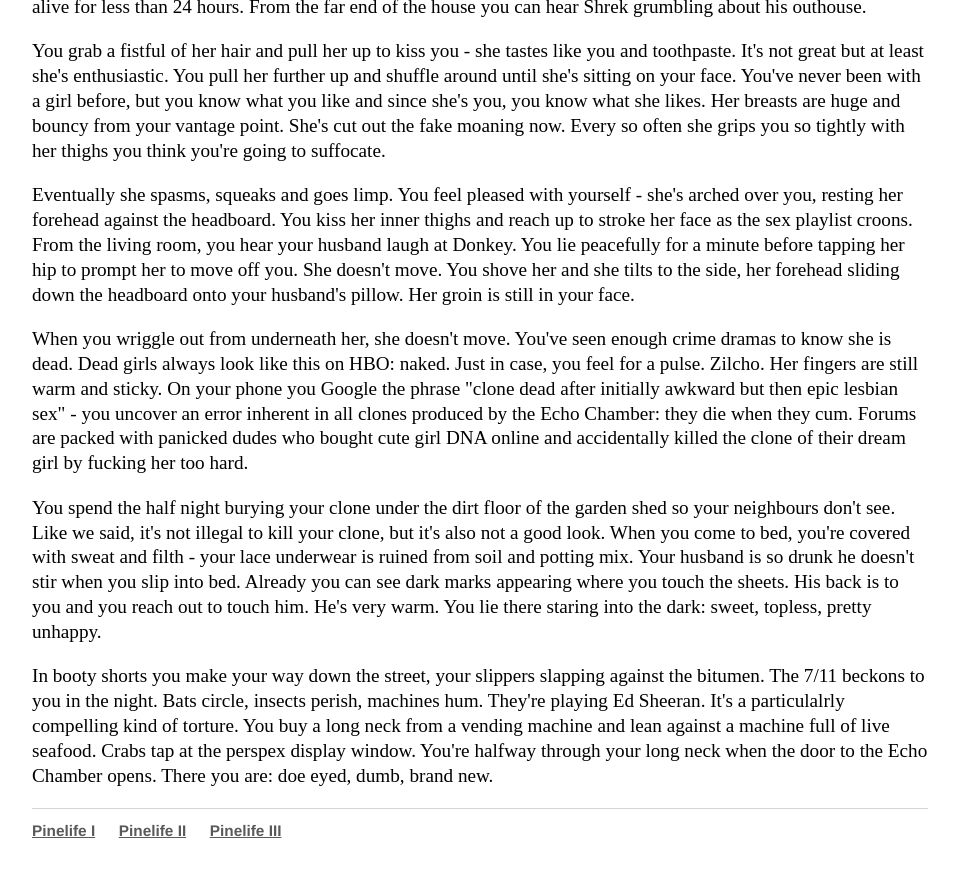
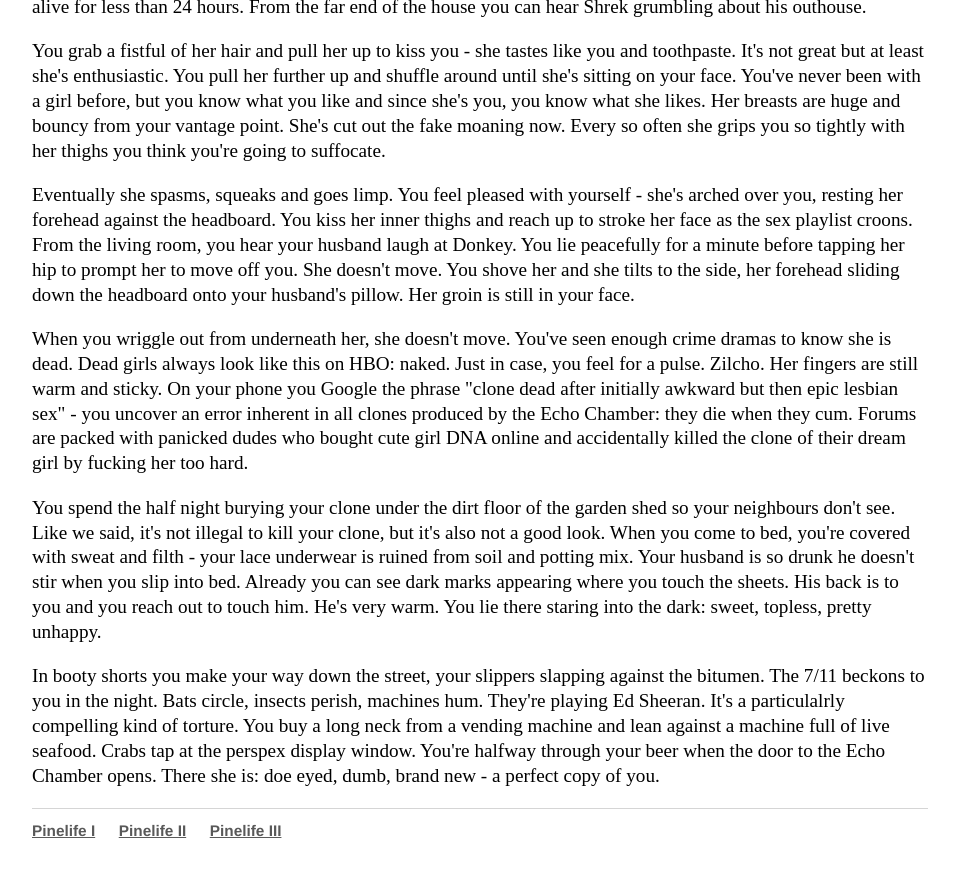
Before and after one commit to Pinelife/pinelife.github.io, a Jekyll site: the page built from Hellhole/excitingevent1.html, in a window 1280 px wide and 900 px high, scrolled down 2681 px. Shown: the top 877 px of the window, without its empty margins (160-1118 px from the left). Built offline with Jekyll 4.4.1, drawn with Linux system fonts in a browser that asks for light colours.

Commit message:
Update excitingevent1.html

```diff
--- a/Hellhole/excitingevent1.html
+++ b/Hellhole/excitingevent1.html
@@ -134,5 +134,5 @@ On your phone you Google the phrase "clone dead after initially awkward but then
   In booty shorts you make your way down the street, your slippers slapping against the bitumen. The 7/11 beckons to you in the night.
   Bats circle, insects perish, machines hum. They're playing Ed Sheeran. It's a particulalrly compelling kind of torture.
   You buy a long neck from a vending machine and lean against a machine full of live seafood. Crabs tap at the perspex display window.
-  You're halfway through your long neck when the door to the Echo Chamber opens. There you are: doe eyed, dumb, brand new.
+  You're halfway through your beer when the door to the Echo Chamber opens. There she is: doe eyed, dumb, brand new - a perfect copy of you.
 </p>
```
